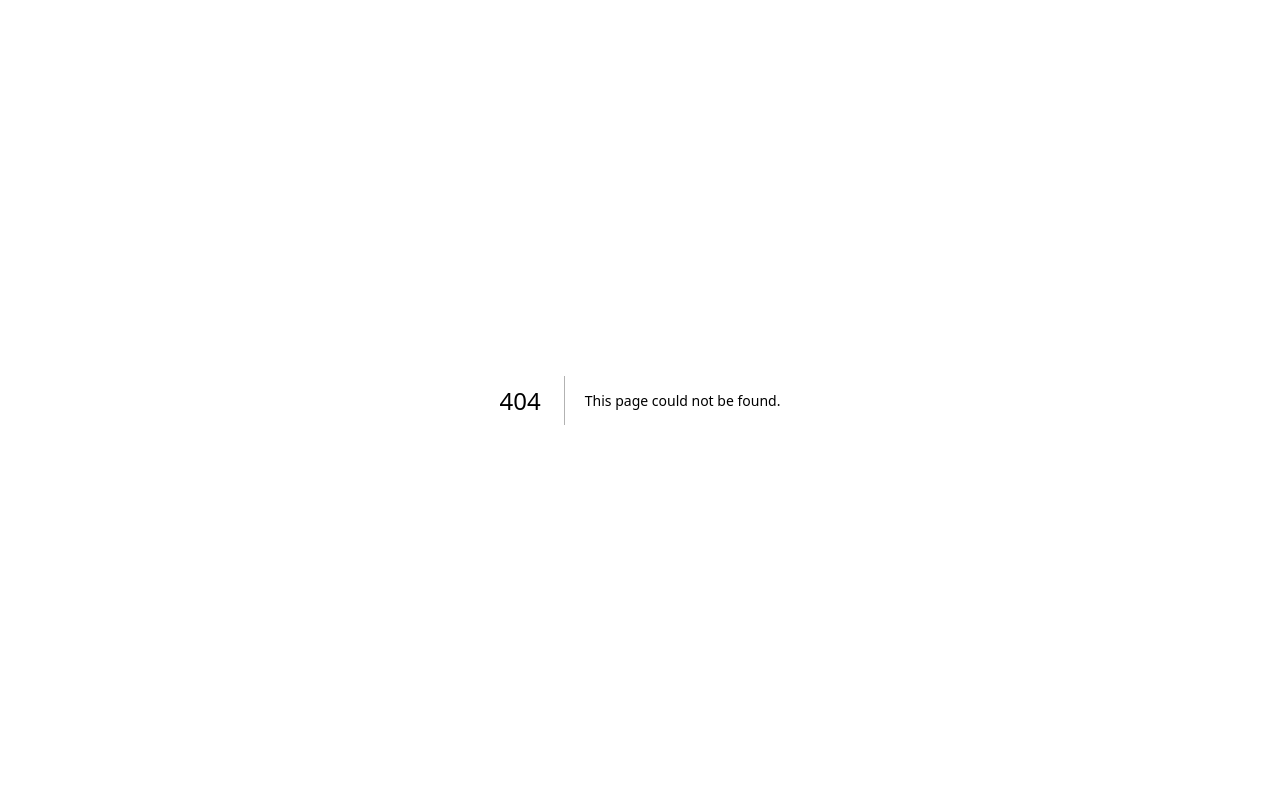
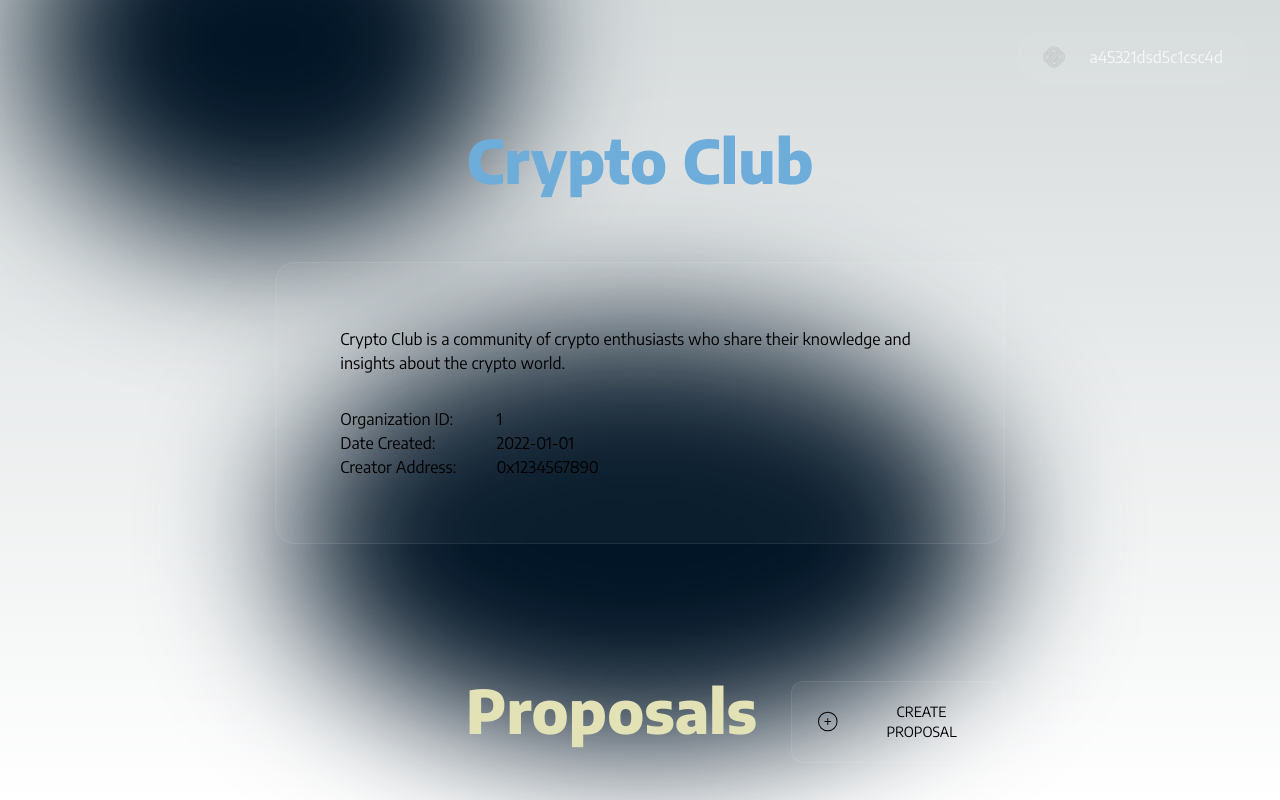
Before and after one commit to RomarioKavin1/ourFunds, a Next.js app in the folder frontend/: page /organization in a window 1280 px wide. Before the commit this address had no page. Built offline with nearby package versions, Linux system fonts and the light colour scheme.

Commit message:
routing with searchParams

```diff
--- a/frontend/src/app/home/page.tsx
+++ b/frontend/src/app/home/page.tsx
@@ -53,11 +53,11 @@ function page() {
       <div className="flex h-screen">
         <BackgroundGradient />
         {/* Sidebar */}
-        <aside className="w-3/5 max-w-md bg-inherit text-fourthrounded-2xl border text-[white]/[0.75] border-white/10 m-4 p-4 sticky top-0 h-[calc(100vh-32px)] overflow-hidden">
+        <aside className="w-3/5 max-w-md bg-inherit text-white rounded-2xl border text-[white]/[0.75] border-white/10 m-4 p-4 sticky top-0 h-[calc(100vh-32px)] overflow-hidden">
           <ul className="flex flex-col items-center h-full font-light gap-y-8">
             <li className="mb-2 mt-16 w-11/12 py-5 text-center font-medium rounded-2xl">
               <button className="w-full py-5 rounded-2xl bg-[white]/[0.08] flex justify-center hover:bg-[white]/[0.2]
-              items-center gap-x-6" type="button" onClick={() => router.push('/addOrganization')}>
+              items-center gap-x-6" type="button" onClick={() => router.push('/addorganization')}>
                 <CiCirclePlus size={25} />
                 <p>ADD ORGANIZATION</p>
               </button>
--- a/frontend/src/app/organization/addProposal/page.tsx
+++ b/frontend/src/app/organization/addProposal/page.tsx
@@ -2,7 +2,7 @@
 import BackgroundGradient from "@/components/BackgroundGradient";
 import { useState } from "react";
 import Profile from "@/components/Profile";
-import { useParams } from "next/navigation";
+import { useSearchParams } from "next/navigation";
 import { ToastContainer,toast } from "react-toastify";
 import 'react-toastify/dist/ReactToastify.css';
 import { useRouter } from "next/navigation";
@@ -25,7 +25,9 @@ const AddProposal= () => {
     { title: "Beneficiary", stateValue: beneficiary, setter: setBeneficiary, textArea: false },
     // Add more fields as needed
   ];
-  const { orgId } = useParams();
+
+  const searchParams = useSearchParams();
+  const orgId = searchParams.get('orgid');
 
   const handleSubmit = (e) => {
     e.preventDefault();
@@ -39,7 +41,7 @@ const AddProposal= () => {
       draggable: true, // Allow dragging
       progress: undefined, // Progress bar
       theme: "dark", // Theme for the toast
-      onClose: () => router.push(`/organization/${orgId}`),
+      onClose: () => router.push(`/organization?orgid=${orgId}`),
     });
   };
 
--- a/frontend/src/app/organization/[id]/page.tsx
+++ b/frontend/src/app/organization/page.tsx
@@ -1,5 +1,5 @@
 'use client';
-import { useParams } from "next/navigation";
+import { useParams, useSearchParams } from "next/navigation";
 import BackgroundGradient from "@/components/BackgroundGradient";
 import Profile from "@/components/Profile";
 import { useState, useEffect } from "react";
@@ -21,7 +21,8 @@ const OrganizationDetail = () => {
 
   const [isLoading, setIsLoading] = useState(false);   //Loading state
 
-  const { id } = useParams();
+  const searchParams = useSearchParams();
+  const orgid = searchParams.get('orgid');
 
   return (
       <div>
@@ -52,7 +53,7 @@ const OrganizationDetail = () => {
                 Proposals
               </h1>
               <button className="w-96 py-5 px-6 rounded-xl bg-[white]/[0.04] flex justify-center hover:bg-[white]/[0.08]
-                items-center gap-x-6 border border-[white]/[0.08]" type="button" onClick={() => router.push(`/organization/addProposal?orgId=${orgId}`)}>
+                items-center gap-x-6 border border-[white]/[0.08]" type="button" onClick={() => router.push(`/organization/addproposal?orgid=${orgId}`)}>
                   <CiCirclePlus size={25} />
                   <p className="text-sm">CREATE PROPOSAL</p>
                 </button>
@@ -73,6 +74,7 @@ const OrganizationDetail = () => {
               {proposals.map((proposal) => (
                 <Proposal
                   key={proposal.id}
+                  orgid={orgId}
                   id={proposal.id}
                   title={proposal.title}
                   creatorAddress={proposal.creatorAddress}
@@ -97,12 +99,12 @@ const exampleOrgList = [
     creatorAddress: "0x1234567890",
     dateCreated: "2022-01-01",
     proposals: [
-      { id: "#1234", title: "Proposal 1", creatorAddress: "08xasd155645dw", status: "Vote Pending" },
-      { id: "#2845", title: "Proposal 2", creatorAddress: "09xsdadsdasdsd", status: "Approved" },
-      { id: "#3484", title: "Proposal 3", creatorAddress: "05xg54541z5451", status: "Rejected" },
-      { id: "#4551", title: "Proposal 4", creatorAddress: "08xasd155645dw", status: "Vote Pending" },
-      { id: "#9855", title: "Proposal 5", creatorAddress: "09xsdadsdasdsd", status: "Approved" },
-      { id: "#9526", title: "Proposal 6", creatorAddress: "05xg54541z5451", status: "Rejected" },
+      { id: "1234", title: "Proposal 1", creatorAddress: "08xasd155645dw", status: "Vote Pending" },
+      { id: "2845", title: "Proposal 2", creatorAddress: "09xsdadsdasdsd", status: "Approved" },
+      { id: "3484", title: "Proposal 3", creatorAddress: "05xg54541z5451", status: "Rejected" },
+      { id: "4551", title: "Proposal 4", creatorAddress: "08xasd155645dw", status: "Vote Pending" },
+      { id: "9855", title: "Proposal 5", creatorAddress: "09xsdadsdasdsd", status: "Approved" },
+      { id: "9526", title: "Proposal 6", creatorAddress: "05xg54541z5451", status: "Rejected" },
     ]
   },
 ];
--- /dev/null
+++ b/frontend/src/app/organization/proposal/page.tsx
@@ -0,0 +1,67 @@
+'use client';
+import { useParams } from "next/navigation";
+import BackgroundGradient from "@/components/BackgroundGradient";
+import Profile from "@/components/Profile";
+import { useState, useEffect } from "react";
+import Proposal from "@/components/Proposal";
+import { CiCirclePlus } from "react-icons/ci";
+import { useRouter } from "next/navigation";
+import Loader from "@/components/Loader";
+
+const ProposalDetail = () => {
+    const router = useRouter();
+    const [userId, setUserId] = useState("a45321dsd5c1csc4d"); //For top right avatar
+    const [proposalId, setProposalId] = useState(exampleProposal.id);
+    const [proposalTitle, setProposalTitle] = useState(exampleProposal.title);
+    const [proposalDescription, setProposalDescription] = useState(exampleProposal.description);
+    const [proposalCreatorAddress, setProposalCreatorAddress] = useState(exampleProposal.creatorAddress);
+    const [proposalDateCreated, setProposalDateCreated] = useState(exampleProposal.dateCreated);
+    const [proposalStatus, setProposalStatus] = useState(exampleProposal.status);
+    const [proposalNoOfStackHolders, setProposalNoOfStackHolders] = useState(exampleProposal.noOfStackHolders);
+
+
+  const [isLoading, setIsLoading] = useState(false);   //Loading state
+
+  const { id } = useParams();
+
+  return (
+      <div>
+        <BackgroundGradient />
+        <div className="flex flex-col h-screen p-8 overflow-y-scroll scroll-smooth" style={{ scrollbarWidth: 'none', msOverflowStyle: 'none' }}>
+          <Profile user={userId} />
+          {isLoading ? <Loader/> : (<div className="flex flex-col justify-center items-center gap-y-10">
+            <h1 className="text-6xl text-third font-extrabold mb-8 z-10">{proposalTitle}</h1>
+            <div className="border flex flex-col h-auto p-16 w-3/5 gap-y-8 rounded-[20px] z-10 bg-[white]/[0.04] border-[white]/[0.08]">
+              <h1>{proposalDescription}</h1>
+              <div className="flex gap-x-10">
+                <div className="flex flex-col w-auto">
+                  <h1>Proposal ID:</h1>
+                  <h1>Date Created: </h1>
+                  <h1>Creator Address: </h1>
+                  <h1>No. of Stackholders: </h1>
+                </div>
+                <div className="flex flex-col w-auto">
+                  <h1>{proposalId}</h1>
+                  <h1>{proposalDateCreated}</h1>
+                  <h1>{proposalCreatorAddress}</h1>
+                  <h1>{proposalNoOfStackHolders}</h1>
+                </div>
+              </div>
+            </div>
+          </div> )}
+        </div>
+      </div>
+  );
+};
+
+export default ProposalDetail;
+
+const exampleProposal = {
+    id: "1",
+    title: "Proposal 1",
+    description: "Lorem ipsum dolor sit amet consectetur adipisicing elit. Ea ratione laboriosam, aliquid ipsam dolorem omnis minus velit reiciendis quisquam asperiores modi totam aliquam? Ducimus in voluptas doloremque esse quisquam natus quia eaque! Necessitatibus similique dolorum quidem consectetur nobis ab? Aspernatur dolor adipisci quis fuga expedita maxime ratione laborum iste animi perferendis iusto consequatur esse debitis accusamus impedit deserunt, qui vero veritatis aperiam officiis! Itaque repellendus qui quas magni voluptatum nostrum praesentium porro error cupiditate asperiores, vitae doloribus excepturi quis voluptatem ratione, pariatur officiis natus? Eveniet illo neque, necessitatibus assumenda error sint ut recusandae, consequuntur ex deleniti veritatis ipsum consequatur. Sunt.",
+    creatorAddress: "0x1234567890",
+    dateCreated: "2022-01-01",
+    status: "Vote Pending",
+    noOfStackHolders: "15",
+    };
--- a/frontend/src/components/Orgcard.tsx
+++ b/frontend/src/components/Orgcard.tsx
@@ -15,7 +15,7 @@ const OrgCard: React.FC<OrgCardProps> = ({ id, orgName, orgDescription, generalD
   const router = useRouter();
 
   const handleClick = () => {
-    router.push(`/organization/${id}`);
+    router.push(`/organization?orgid=${id}`);
   };
 
   return (
--- a/frontend/src/components/Proposal.tsx
+++ b/frontend/src/components/Proposal.tsx
@@ -2,8 +2,11 @@ import React from 'react';
 import Pending from '@/app/assets/Clock.svg';
 import Approved from '@/app/assets/Check Mark.svg';
 import Rejected from '@/app/assets/Cancel.svg';
+import { useRouter } from 'next/navigation';
 
-const Proposal = ({ id, title, creatorAddress, status }) => {
+const Proposal = ({ orgid, id, title, creatorAddress, status }) => {
+    const router = useRouter();
+
     const getStatusIcon = () => {
         switch (status) {
             case 'Vote Pending':
@@ -18,6 +21,7 @@ const Proposal = ({ id, title, creatorAddress, status }) => {
     };
 
     return (
+        <button onClick={() => router.push(`/organization/proposal?orgid=${orgid}&proposalid=${id}`)}>
             <div className="border flex h-auto py-6 px-16 items-center w-auto max-w-3/5 rounded-[14px] z-10
             bg-[white]/[0.04] border-[white]/[0.08] hover:bg-[white]/[0.08]">
                 <p className="w-24 ">{id}</p>
@@ -28,6 +32,7 @@ const Proposal = ({ id, title, creatorAddress, status }) => {
                     <img src={getStatusIcon().src} alt={status} style={{ width: '24px', height: '24px' }} />
                 </div>
             </div>
+        </button>
     );
 };
 
```
Lines whose indentation alone changed are shown as unchanged.
